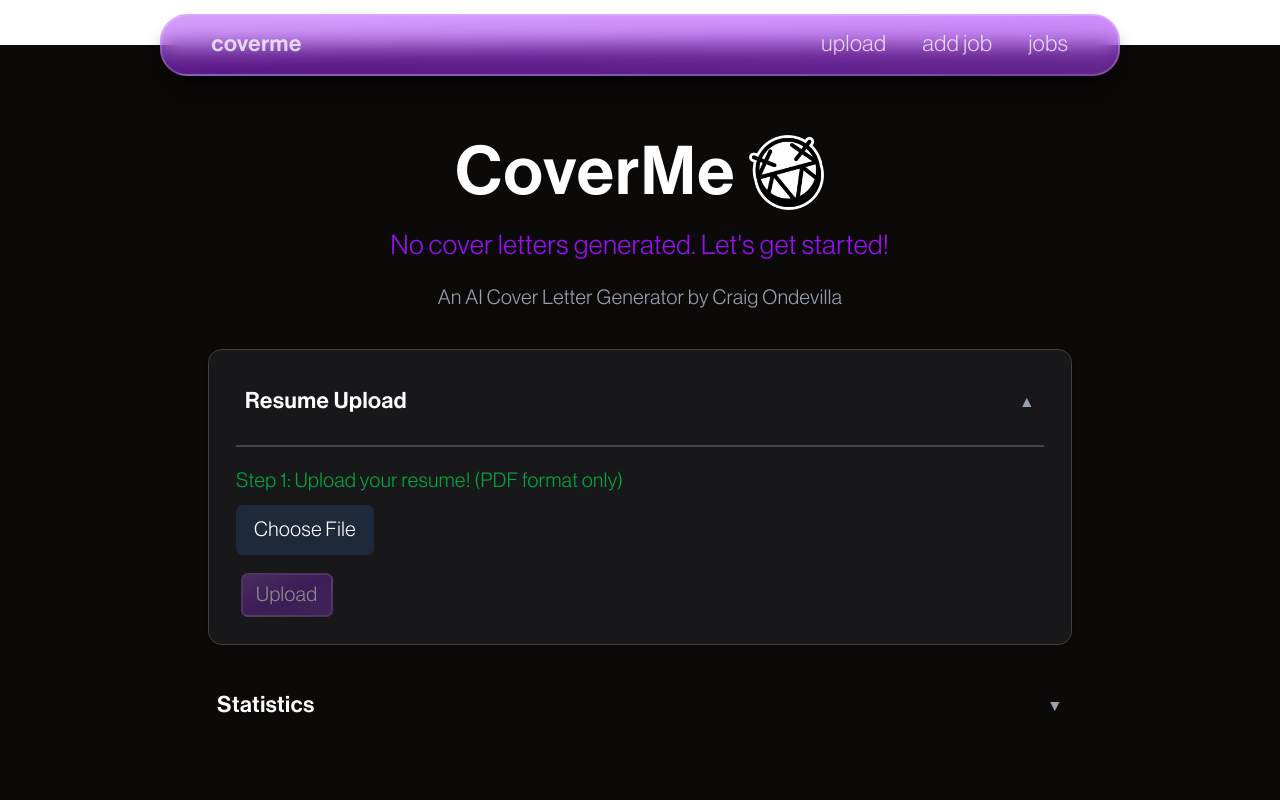
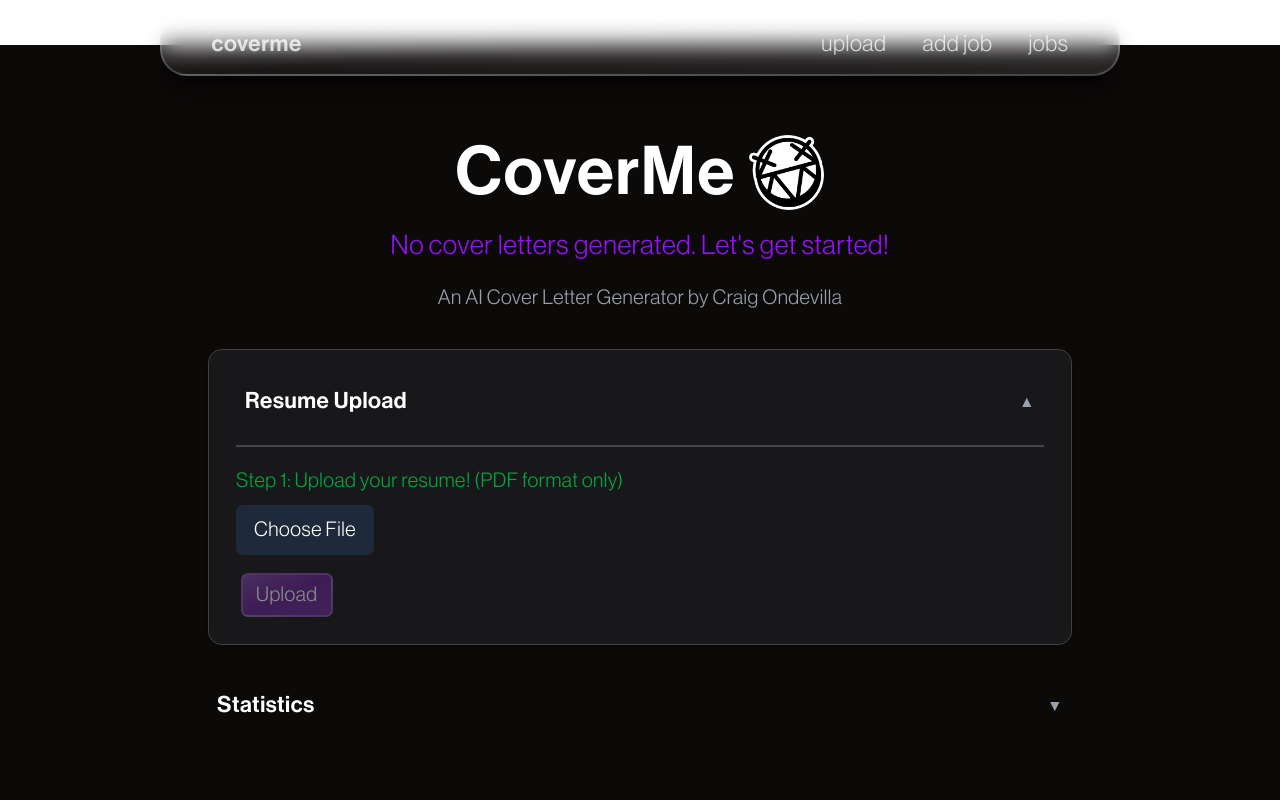
Before and after one commit to craigsterr/coverme, a Next.js app: page / in a window 1280 px wide. Shown: the top 800 px of the page. Built offline with nearby package versions, Linux system fonts and the light colour scheme.

Commit message:
removed purple navbar

```diff
--- a/components/custom/NavBar.tsx
+++ b/components/custom/NavBar.tsx
@@ -26,7 +26,7 @@ export default function NavBar() {
   return (
     <>
       <nav
-        className="fixed w-full sm:max-w-[75%] z-20 sm:mt-3 px-4 py-2 sm:rounded-3xl sm:border-2 bg-purple-600/50
+        className="fixed w-full sm:max-w-[75%] z-20 sm:mt-3 px-4 py-2 sm:rounded-3xl sm:border-2
                 border-white/20 shadow-xl/50 bg-gradient-to-br from-white/20 via-white/5 to-white/10 backdrop-blur-md"
       >
         <div className="flex sm:flex-row justify-between max-w-7xl mx-auto z-30">
```
